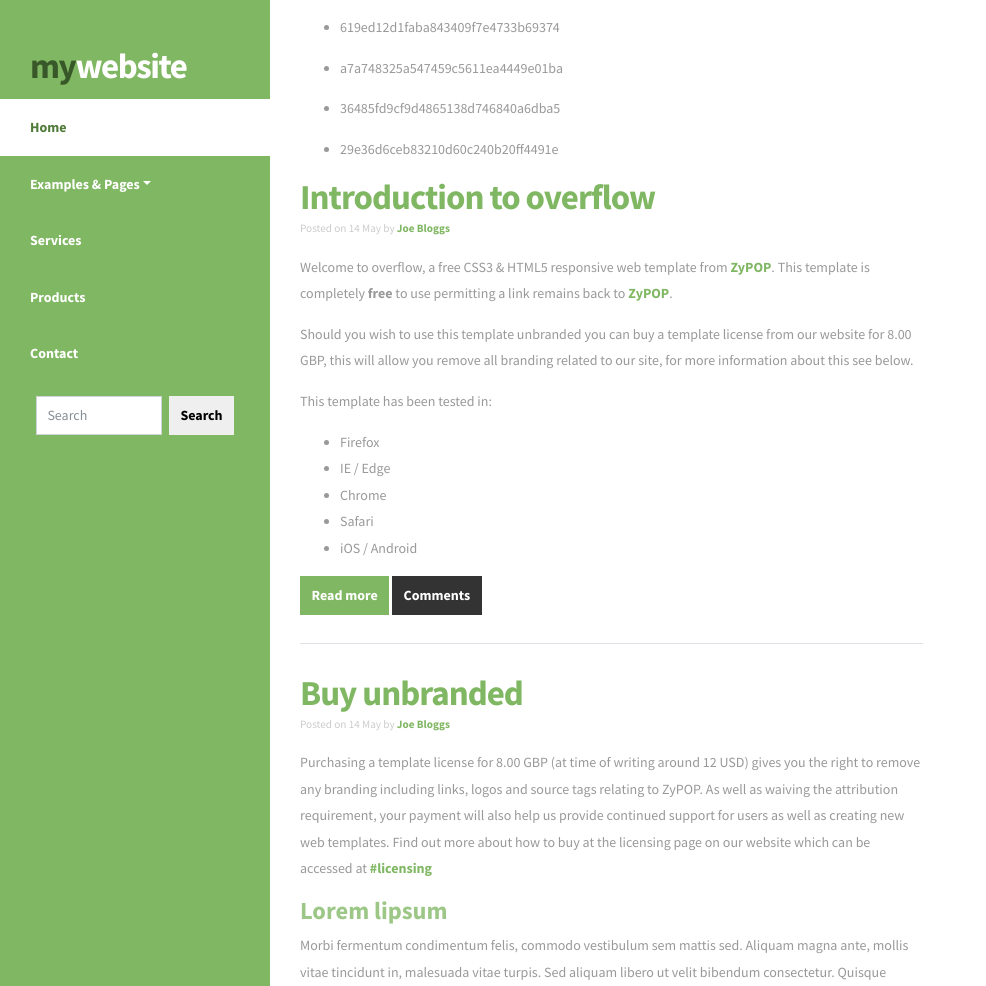
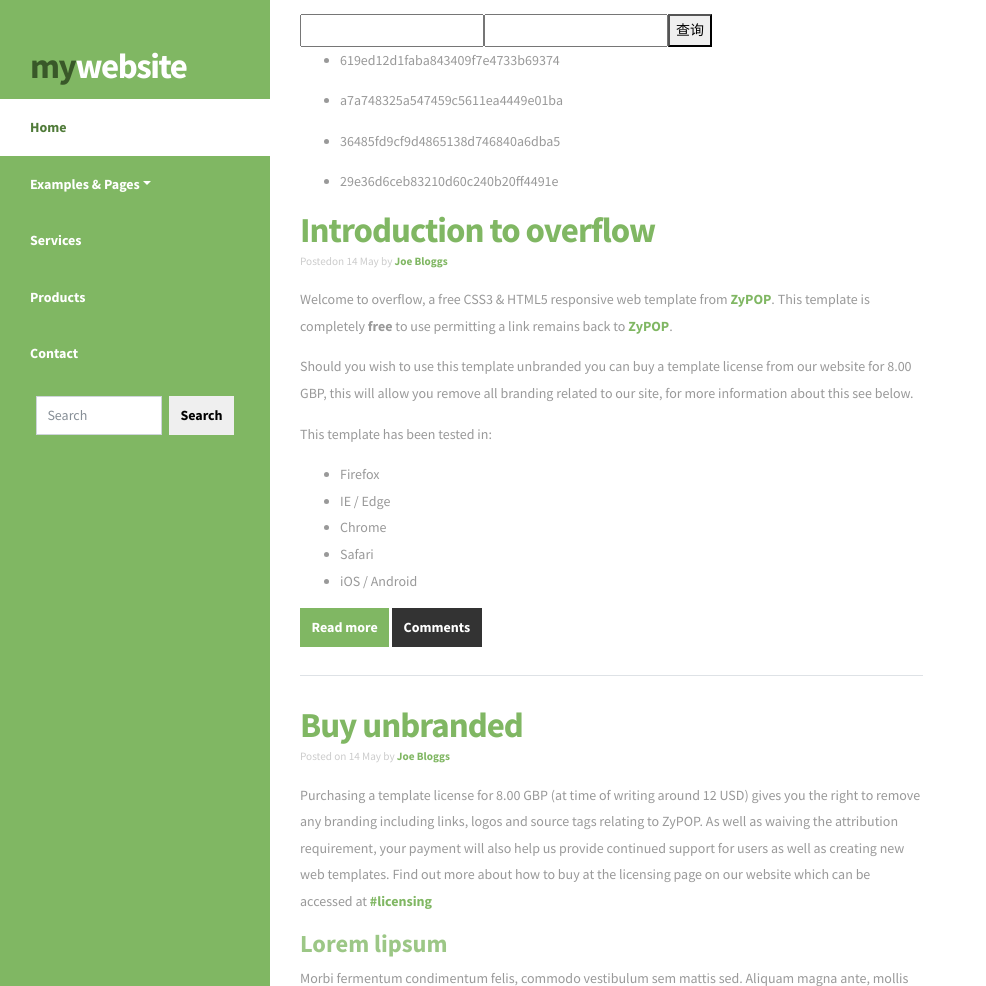
Before and after one commit to michaelWGR/map, a Django app: page / in a window 1280 px wide. Shown: the top 986 px of the page, without its empty margins (0-986 px from the left). Run offline with Django 3.2, Linux system fonts and the light colour scheme; data comes from the database, SQL or seed files in the repository; some libraries are stand-ins or nearby versions.

Commit message:
修改view

```diff
--- a/location/views.py
+++ b/location/views.py
@@ -10,3 +10,10 @@ def index(request):
         'key_list': key_list,
     }
     return render(request, 'location/index.html', context)
+
+def locate(request, address, city, key):
+    lo = get_location(address, city, key)
+    context = {
+        'location': lo,
+    }
+    return render(request, 'location/index.html', context)
--- a/templates/location/index.html
+++ b/templates/location/index.html
@@ -6,6 +6,11 @@
 
         <!-- Main content -->
         <div class="col-md-8">
+            <form class="form-inline sidebar-search-form my-2 my-lg-0">
+                <input type="text" size="20">
+                <input type="text" size="20">
+                <button type="submit">查询</button>
+            </form>
             {% for k in key_list %}
                 <ul>
                     <li>{{ k.key }}</li>
@@ -14,7 +19,7 @@
             <article>
                 <h2 class="article-title">Introduction to overflow</h2>
 
-                <p class="article-meta">Posted on <time datetime="2017-05-14">14 May</time> by <a href="#" rel="author">Joe Bloggs</a></p>
+                <p class="article-meta"> Postedon <time datetime="2017-05-14">14 May</time> by <a href="#" rel="author">Joe Bloggs</a></p>
 
                 <p>Welcome to overflow, a free CSS3 &amp; HTML5 responsive web template from <a href="#" title="ZyPOP">ZyPOP</a>. This template is completely <strong>free</strong> to use permitting a link remains back to  <a href="#" title="ZyPOP">ZyPOP</a>.</p>
 
```
